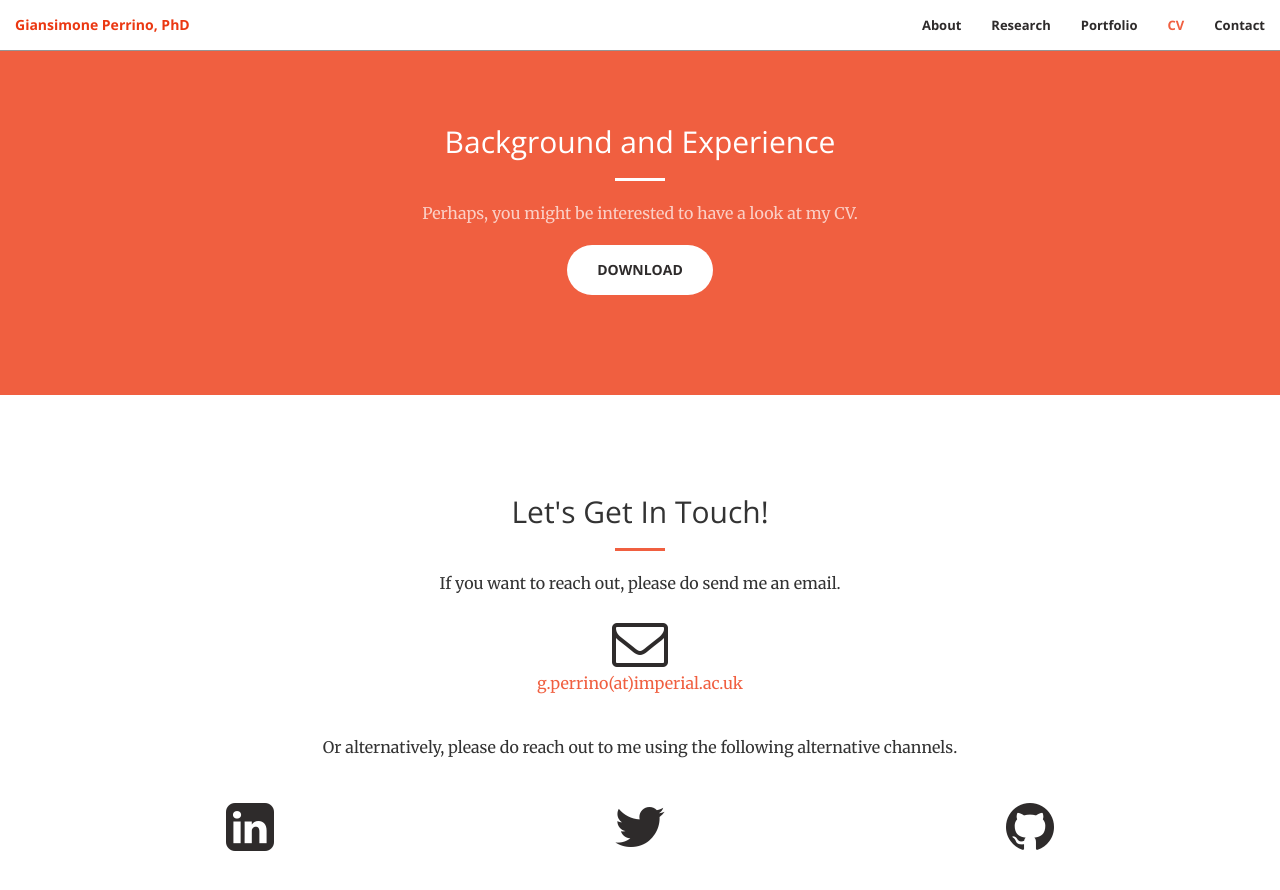
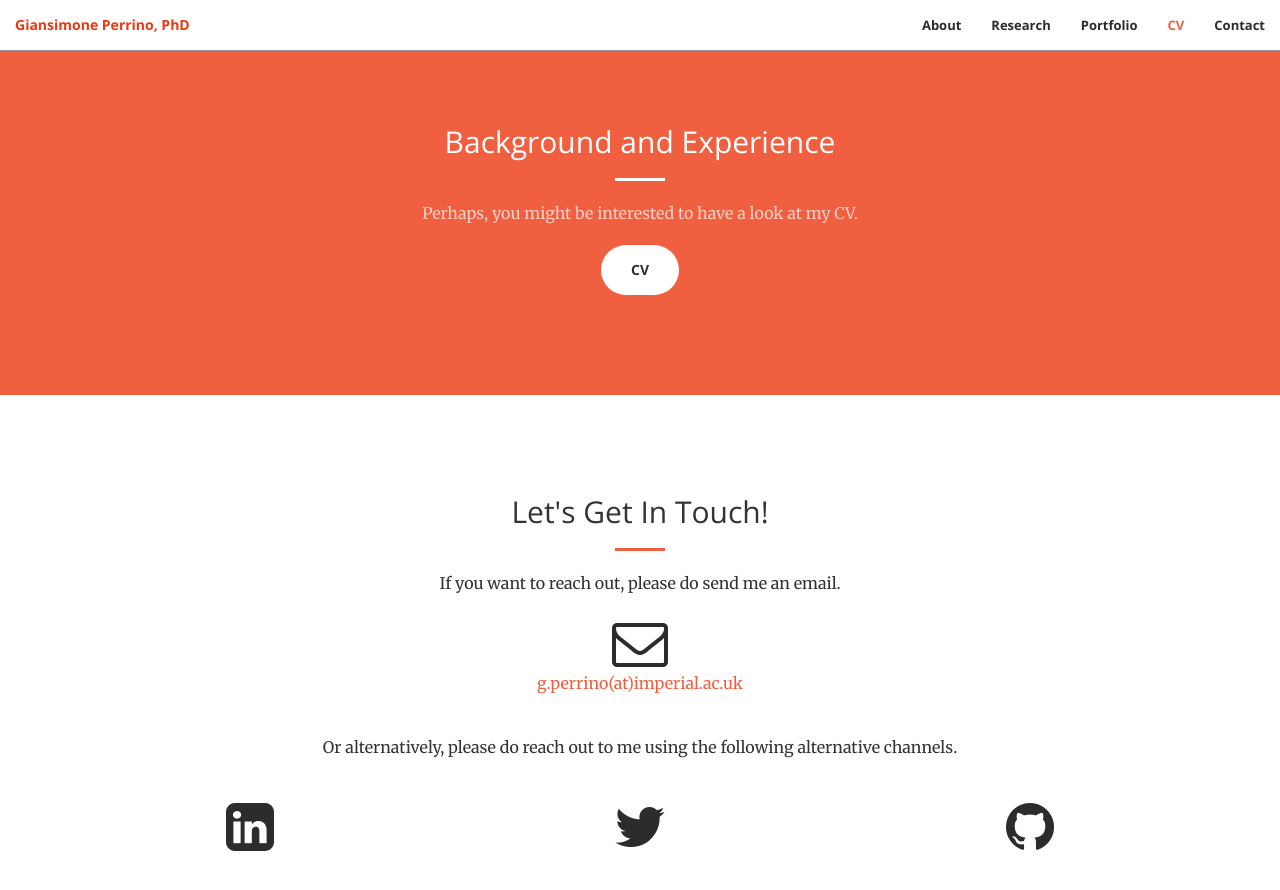
Before and after one commit to giansimone/giansimone.github.io, a Jekyll site: the page built from index.html, in a window 1280 px wide and 900 px high, scrolled down 2447 px. Shown: the top 890 px of the window. Built offline with Jekyll 4.4.1, drawn with Linux system fonts in a browser that asks for light colours.

Commit message:
Change CV.

```diff
--- a/_includes/cv.html
+++ b/_includes/cv.html
@@ -5,7 +5,7 @@
                 <h2 class="section-heading">Background and Experience</h2>
                 <hr class="light">
                 <p class="text-faded-center">Perhaps, you might be interested to have a look at my CV.</p>
-                <a href="#" class="btn btn-default btn-xl">Download</a>
+                <a href="#" class="btn btn-default btn-xl">CV</a>
             </div>
         </div>
     </div>
```
